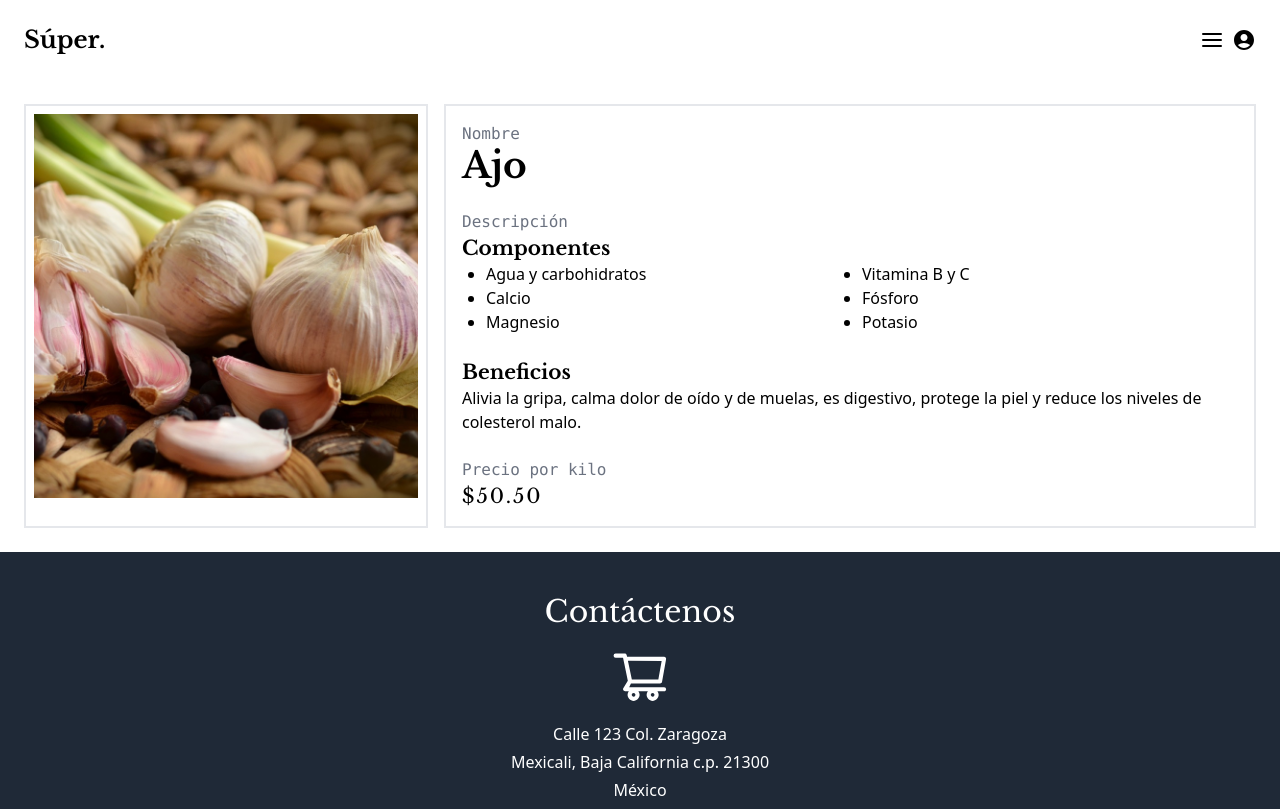
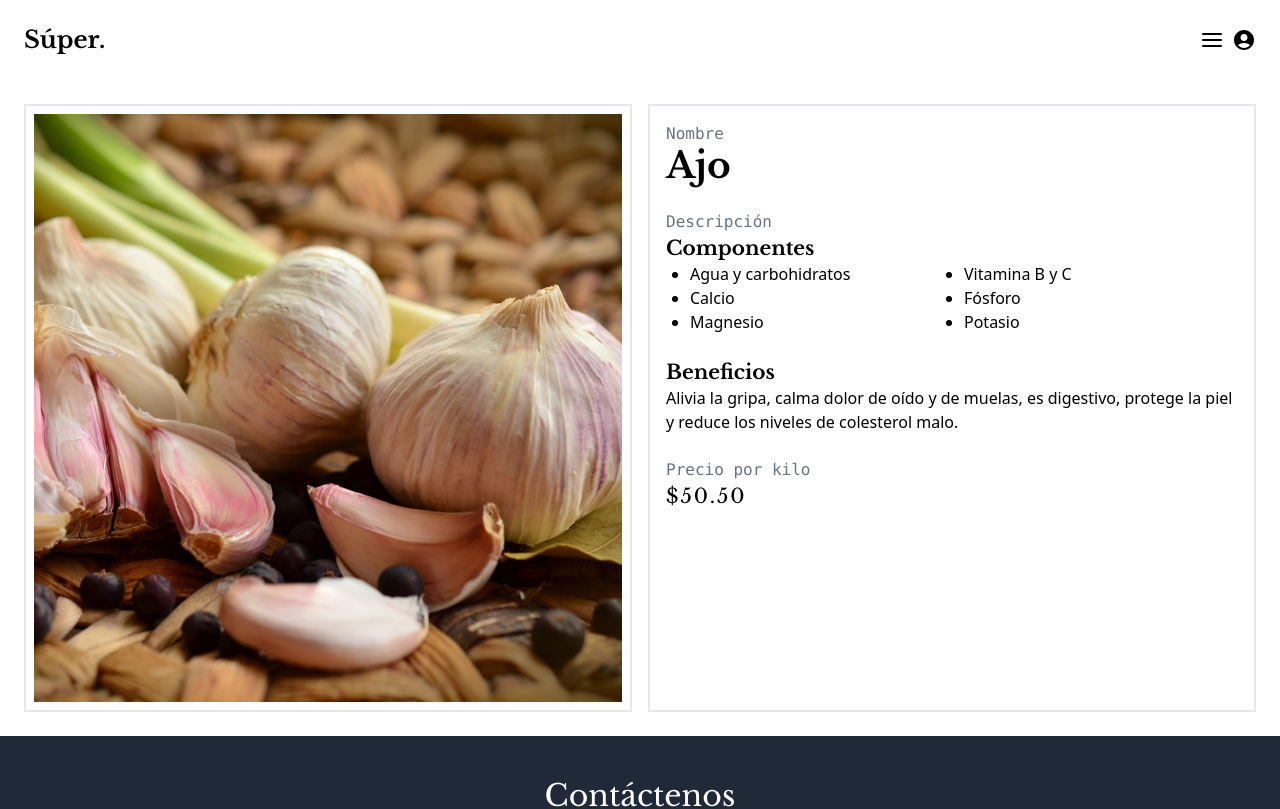
Before and after one commit to mar-cial/super, a Next.js app: page /super/vegetales/ajo in a window 1280 px wide. Shown: the top 809 px of the page. Built offline with nearby package versions, Linux system fonts and the light colour scheme.

Commit message:
worked on vegetales/[nombre].tsx layout and corrected nav links in super page

```diff
--- a/pages/super/index.tsx
+++ b/pages/super/index.tsx
@@ -54,7 +54,7 @@ const Super: NextPage = () => {
 
               <div className="flex flex-col">
                 <Link
-                  href={'/super/platillos'}
+                  href={'/super/carniceria'}
                   className="font-medium font-main"
                   passHref
                 >
@@ -97,7 +97,7 @@ const Super: NextPage = () => {
 
               <div className="flex flex-col">
                 <Link
-                  href={'/super/platillos'}
+                  href={'/super/vegetales'}
                   className="font-medium font-main"
                   passHref
                 >
--- a/pages/super/vegetales/[nombre].tsx
+++ b/pages/super/vegetales/[nombre].tsx
@@ -37,9 +37,9 @@ const VegetalIndividual: NextPage = ({
 
   return (
     <>
-      <div className="flex flex-col gap-4 p-6 md:flex-row">
+      <div className="grid grid-cols-2 gap-4 p-6 md:flex-row">
         <div className="relative p-2 border-2">
-          <div className="w-full h-full md:w-96 md:h-96">
+          <div className="w-full h-full">
             <Image
               src={`/images/vegetales/${v.image}.jpeg`}
               layout="responsive"
```
